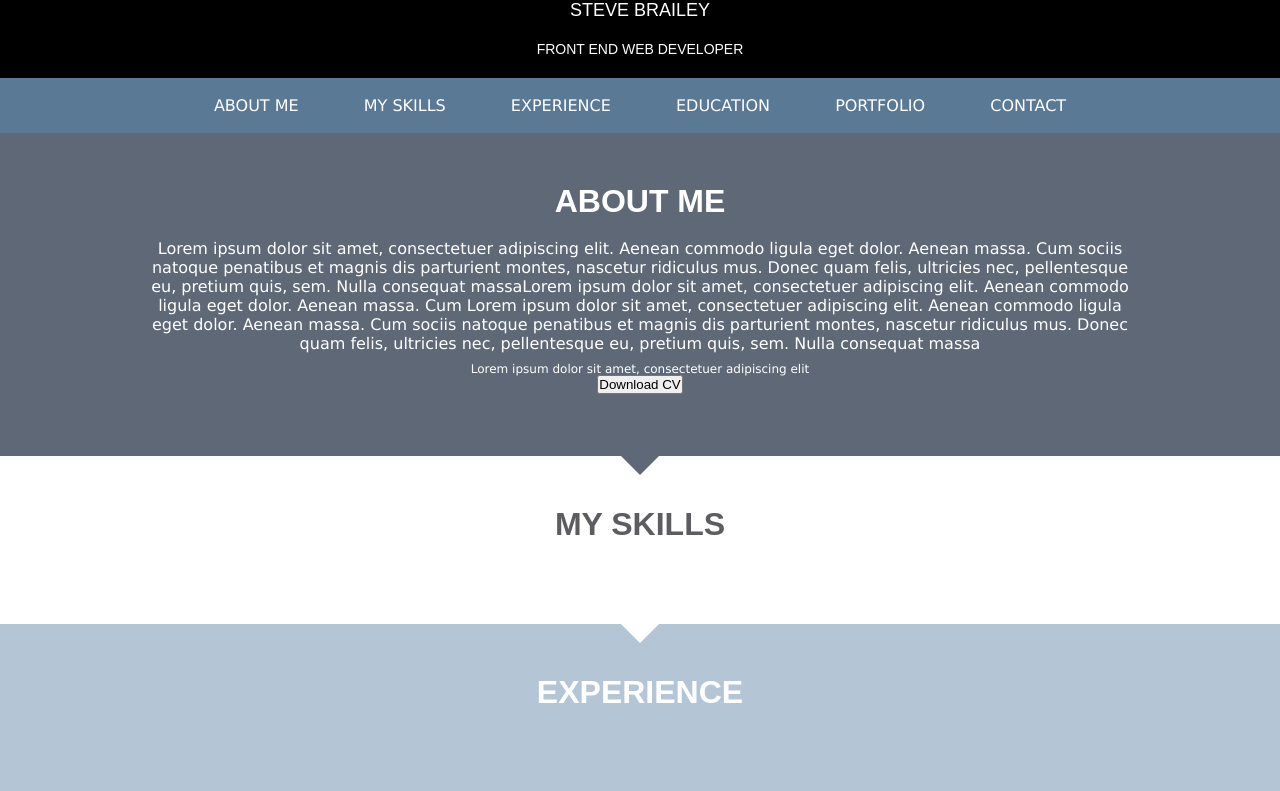
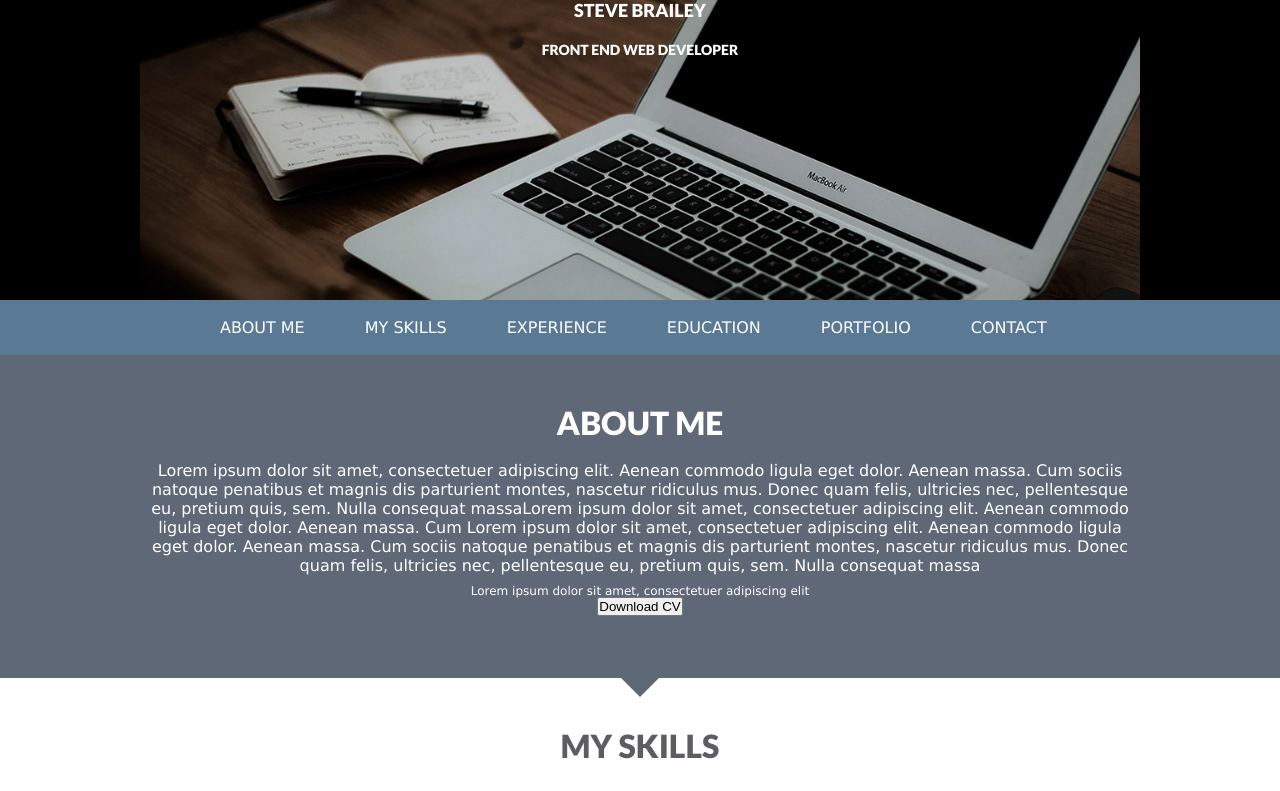
Before and after one commit to astortion/astortion.github.io, a PHP site: page / in a window 1280 px wide. Shown: the top 791 px of the page. Run offline with PHP 8.4, Linux system fonts and the light colour scheme.

Commit message:
Added header background image and updated title font

```diff
--- a/index.html
+++ b/index.html
@@ -7,6 +7,7 @@
 	<meta name="description" content="">
 	<meta name="author" content="">
 	<link href="images/favicon.ico" rel="icon">
+    <link href="https://fonts.googleapis.com/css?family=Lato:900" rel="stylesheet">
     <link href="css/style.min.css" rel="stylesheet">
 	<!--[if lt IE 9]>
 		<script src="js/html5shiv.min.js"></script>
--- a/sass/_variables.scss
+++ b/sass/_variables.scss
@@ -15,4 +15,4 @@ $mainFontColor: #ffffff;
 $mainFontStack: Verdana, Geneva, sans-serif;
 $mainFontSize: 12px;
 $secondaryFontColor: #5d5c61;
-$headerFontStack: Arial, sans-serif;
+$headerFontStack: 'Lato', sans-serif;
--- a/sass/style.scss
+++ b/sass/style.scss
@@ -4,7 +4,10 @@
 
 /* Page Styles ----------------------------*/
 header {
-    background: #000000;
+    min-height: 300px;
+    background: #000 url(../images/header-bg.jpg) no-repeat top center;
+    background-position-y: -110px;
+    background-size: 1000px;
     h1 {
         font-size: 18px;
         line-height: 21px;
@@ -23,12 +26,15 @@ nav {
     line-height: 19px;
     text-transform: uppercase;
     ul {
+        width: 90%;
+        overflow: hidden;
+        margin: 0 auto;
         li {
-            display: inline-block;
+            float: left;
         }
         a {
             text-decoration: none;
-            display: inline-block;
+            display: block;
             padding: 18px 30px;
             &:hover {
                 color: #000000;
```
Also changed, not shown: css/style.css (+12 -4 lines), css/style.min.css, images/header-bg.jpg (added).
